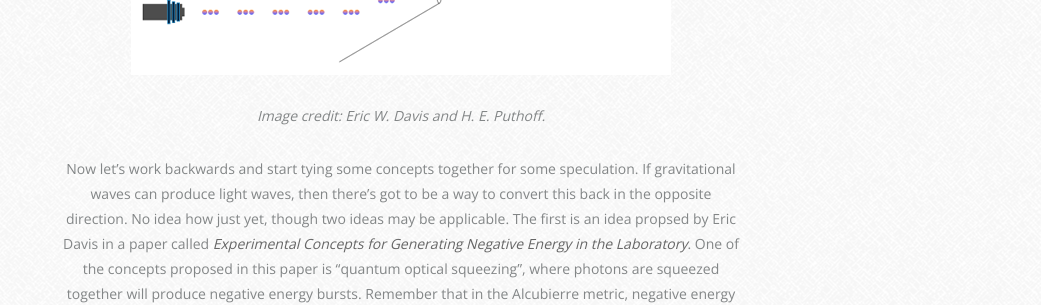
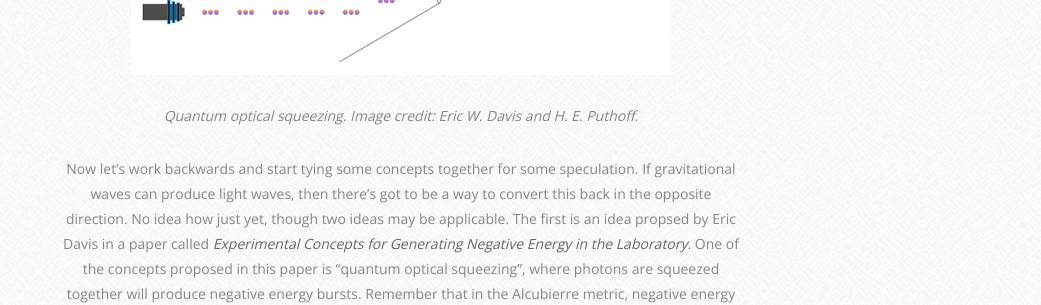
Before and after one commit to crockpotveggies/crockpotveggies.github.io, a Jekyll site: the page built from _posts/2015-08-17-light-gravity-unexplored-warp-research.md, in a window 1280 px wide and 900 px high, scrolled down 2196 px. Shown: the part 154-459 px from the top of the window, without its empty margins (239-1280 px from the left). Built offline with Jekyll 4.4.1, drawn with Linux system fonts in a browser that asks for light colours; some web fonts are replaced; Markdown is read by kramdown in place of the engine named in the settings; comment, search, counter and statistics services are not loaded.

Commit message:
Clarify caption.

```diff
--- a/_posts/2015-08-17-light-gravity-unexplored-warp-research.md
+++ b/_posts/2015-08-17-light-gravity-unexplored-warp-research.md
@@ -27,7 +27,7 @@ Our interest in this gravitational research triggered a tangent where we looked
 
 <img src="/uploads/lightsqueezing.png" alt="Negative Energy Bursts Generated from Quantum Optical Squeezing" />
 
-<em>Image credit: Eric W. Davis and H. E. Puthoff.</em>
+<em>Quantum optical squeezing. Image credit: Eric W. Davis and H. E. Puthoff.</em>
 
 Now let's work backwards and start tying some concepts together for some speculation. If gravitational waves can produce light waves, then there's got to be a way to convert this back in the opposite direction. No idea how just yet, though two ideas may be applicable. The first is an idea propsed by Eric Davis in a paper called <i><a href="http://www.earthtech.org/publications/davis_STAIF_conference_1.pdf" target="_blank">Experimental Concepts for Generating Negative Energy in the Laboratory</a></i>. One of the concepts proposed in this paper is "quantum optical squeezing", where photons are squeezed together will produce negative energy bursts. Remember that in the Alcubierre metric, negative energy is required to create a "warp bubble".
 
```
